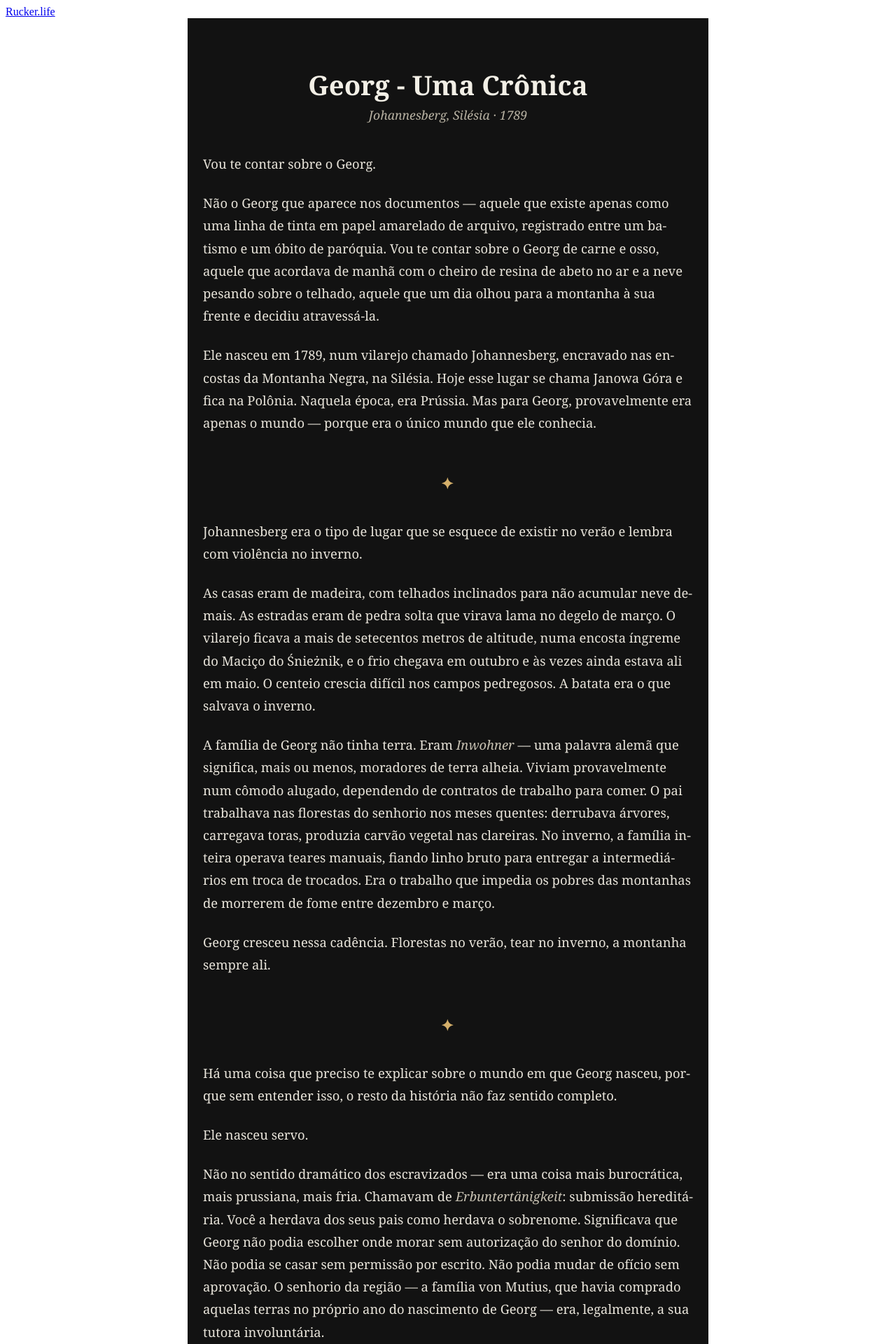
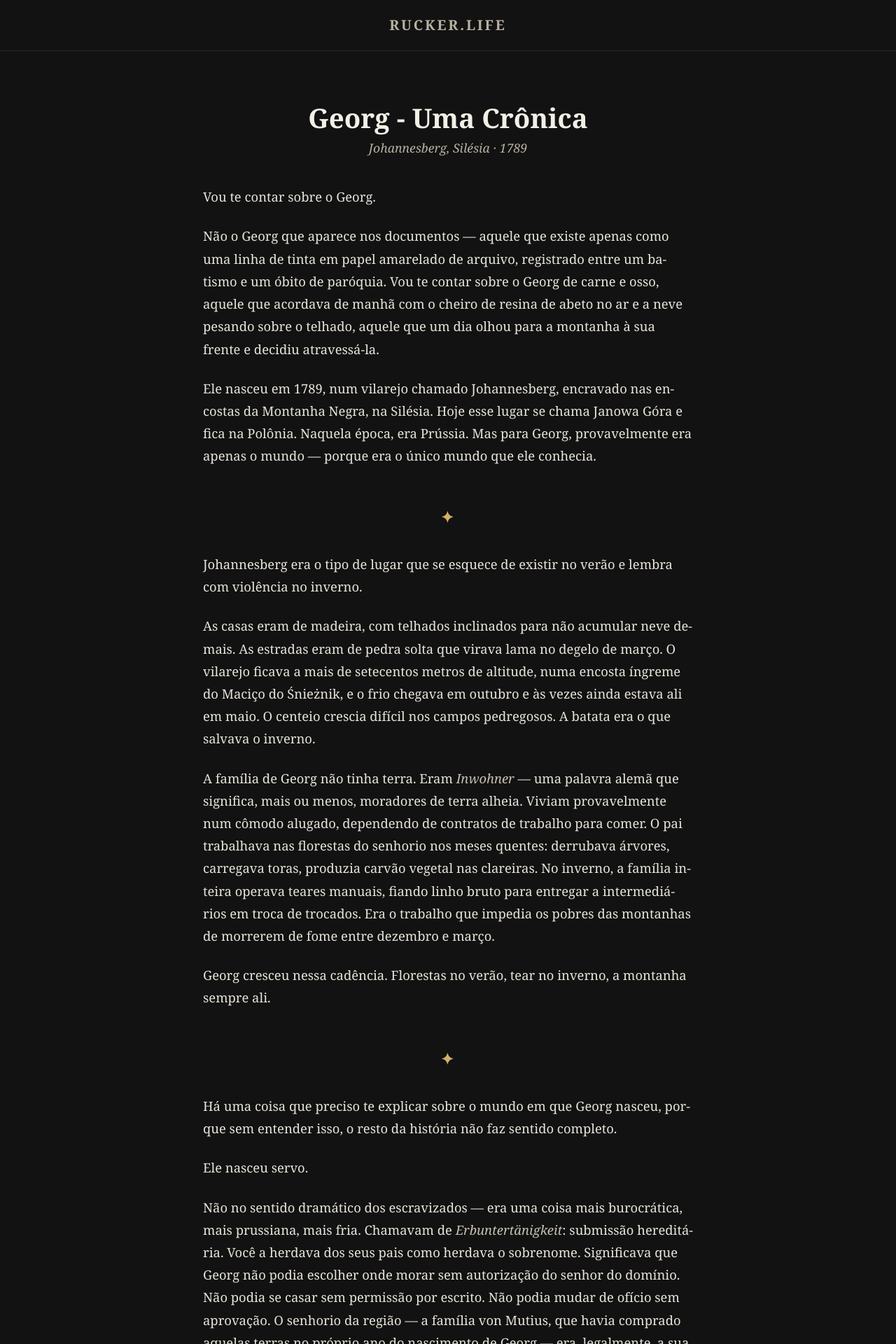
Before and after one commit to frucker-muss/frucker-muss.github.io, a Jekyll site: the page built from familia/georg-uma-cronica.md, in a window 1280 px wide. Shown: the top 1920 px of the page at 70% size. Built offline with Jekyll 4.4.1, drawn with Linux system fonts in a browser that asks for light colours.

Commit message:
Update default.html

```diff
--- a/_layouts/default.html
+++ b/_layouts/default.html
@@ -5,10 +5,199 @@
   <meta name="viewport" content="width=device-width, initial-scale=1.0">
   <meta name="theme-color" content="#121212">
   <title>{% if page.title %}{{ page.title }} · {% endif %}{{ site.title }}</title>
-  <link rel="stylesheet" href="{{ '/assets/css/site.css' | relative_url }}">
-  {% if page.layout == 'cronica' %}
-  <link rel="stylesheet" href="{{ '/assets/css/cronica.css' | relative_url }}">
-  {% endif %}
+  <style>
+  :root {
+    --bg: #121212;
+    --surface: #1a1a1a;
+    --border: #2a2a2a;
+    --text: #e8e4da;
+    --text-soft: #b8b2a3;
+    --text-mute: #8a8578;
+    --gold: #d4af6a;
+  }
+
+  * { box-sizing: border-box; }
+  html { -webkit-text-size-adjust: 100%; }
+
+  body {
+    margin: 0;
+    background-color: #121212;
+    color: #e8e4da;
+    font-family: Georgia, 'Times New Roman', serif;
+    font-size: 1.05rem;
+    line-height: 1.7;
+    -webkit-font-smoothing: antialiased;
+  }
+
+  img { max-width: 100%; height: auto; }
+  a { color: #d4af6a; text-decoration: none; }
+  a:hover { text-decoration: underline; }
+
+  /* ---------- Cabeçalho ---------- */
+  .site-header {
+    border-bottom: 1px solid #2a2a2a;
+    padding: 1.2rem 1.4rem;
+    text-align: center;
+  }
+  .site-header-title {
+    font-size: 1.25rem;
+    letter-spacing: 0.14em;
+    text-transform: uppercase;
+    color: #b8b2a3;
+    font-weight: bold;
+    text-decoration: none;
+  }
+  .site-header-title:hover { color: #d4af6a; text-decoration: none; }
+
+  /* ---------- Conteúdo ---------- */
+  .page-content {
+    max-width: 900px;
+    margin: 0 auto;
+    padding: 2.5rem 1.4rem 4rem;
+  }
+  .page-content h1, .page-content h2 {
+    font-family: Georgia, serif;
+    color: #f2efe6;
+    line-height: 1.25;
+    text-align: center;
+  }
+  .page-content hr {
+    border: none;
+    border-top: 1px solid #2a2a2a;
+    margin: 3rem 0;
+  }
+
+  /* ---------- Grade de cartões ---------- */
+  .home-grid {
+    display: grid;
+    grid-template-columns: repeat(auto-fit, minmax(260px, 1fr));
+    gap: 1.4rem;
+    margin: 0 auto;
+  }
+  .home-grid--single {
+    max-width: 640px;
+    grid-template-columns: 1fr;
+  }
+  .card {
+    display: flex;
+    flex-direction: column;
+    justify-content: center;
+    min-height: 170px;
+    padding: 2rem 1.6rem;
+    background-color: #1a1a1a;
+    background-size: cover;
+    background-position: center;
+    background-repeat: no-repeat;
+    border: 1px solid #2a2a2a;
+    border-radius: 10px;
+    color: #e8e4da;
+    text-align: center;
+    text-decoration: none;
+    transition: border-color 0.2s ease, transform 0.2s ease;
+  }
+  .card:hover {
+    border-color: #d4af6a;
+    transform: translateY(-2px);
+    text-decoration: none;
+  }
+  .card h3 {
+    margin: 0 0 0.4rem;
+    font-size: 1.7rem;
+    color: #f2efe6;
+    font-family: Georgia, serif;
+    line-height: 1.2;
+  }
+  .card p {
+    margin: 0;
+    color: #b8b2a3;
+    font-size: 1rem;
+    line-height: 1.5;
+  }
+  .card--family { min-height: 240px; }
+
+  /* ---------- Crônicas ---------- */
+  .cronica {
+    max-width: 700px;
+    margin: 0 auto;
+    padding: 0 0 1.5rem;
+    font-family: Georgia, 'Times New Roman', serif;
+    color: #e8e4da;
+    line-height: 1.75;
+    font-size: 1.15rem;
+  }
+  .cronica-header h1 {
+    font-family: Georgia, serif;
+    font-size: 2.4rem;
+    color: #f2efe6;
+    margin-bottom: 0.3rem;
+    line-height: 1.2;
+    text-align: center;
+  }
+  .cronica-subtitle {
+    font-style: italic;
+    color: #b8b2a3;
+    font-size: 1.1rem;
+    margin-top: 0;
+    margin-bottom: 2.4rem;
+    text-align: center;
+  }
+  .cronica-body h3 {
+    text-align: center;
+    color: #d4af6a;
+    font-size: 1.4rem;
+    margin: 3.2rem 0 2rem;
+    letter-spacing: 0.1em;
+  }
+  .cronica-body p {
+    margin-bottom: 1.5rem;
+    text-align: left;
+    hyphens: auto;
+  }
+  .cronica-body em { color: #c9c3b4; }
+  .cronica-body strong { color: #f2efe6; }
+  .cronica-body blockquote {
+    border-left: 3px solid #d4af6a;
+    text-align: left;
+    font-style: italic;
+    font-size: 1.05rem;
+    margin: 2.5rem 0;
+    padding: 1.2rem 1.6rem;
+    background: #1a1a1a;
+    border-radius: 6px;
+    line-height: 1.7;
+    color: #d8d3c5;
+  }
+  .cronica-body hr {
+    border: none;
+    border-top: 1px solid #333;
+    margin: 3rem 0;
+  }
+  .cronica-body a {
+    color: #d4af6a;
+    text-decoration: underline;
+    text-decoration-color: rgba(212, 175, 106, 0.4);
+    text-underline-offset: 3px;
+  }
+  .cronica-footnote {
+    font-size: 0.95rem;
+    color: #8a8578;
+    border-top: 1px solid #2a2a2a;
+    padding-top: 1.4rem;
+    margin-top: 3rem;
+    line-height: 1.6;
+  }
+
+  /* ---------- Celular ---------- */
+  @media (max-width: 480px) {
+    .page-content { padding: 1.8rem 1.1rem 3rem; }
+    .home-grid { gap: 1.1rem; }
+    .card { min-height: 150px; padding: 1.6rem 1.3rem; }
+    .card--family { min-height: 200px; }
+    .card h3 { font-size: 1.5rem; }
+    .cronica { font-size: 1.05rem; }
+    .cronica-header h1 { font-size: 2rem; }
+  }
+  </style>
 </head>
 <body>
   <header class="site-header">
```
